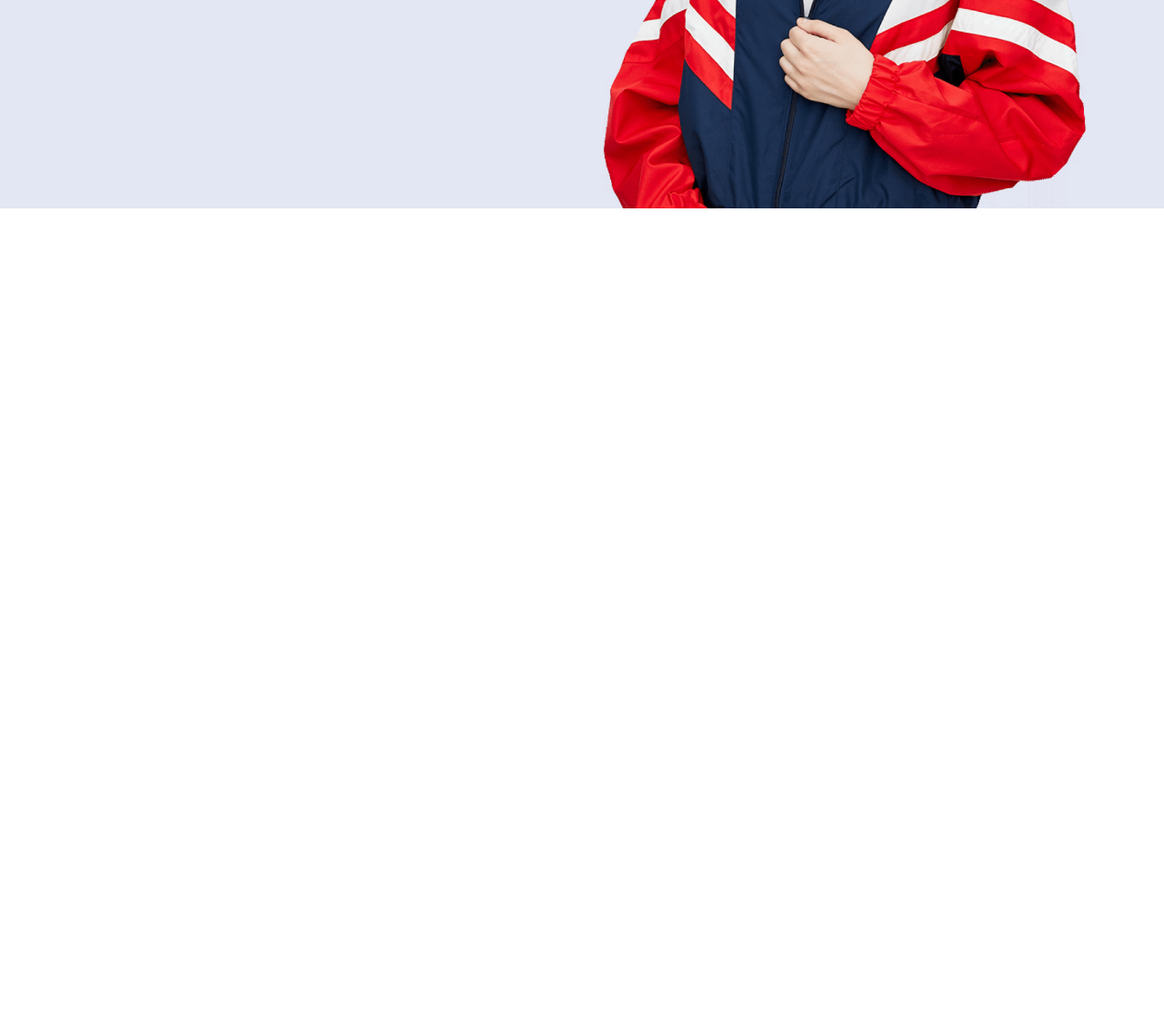
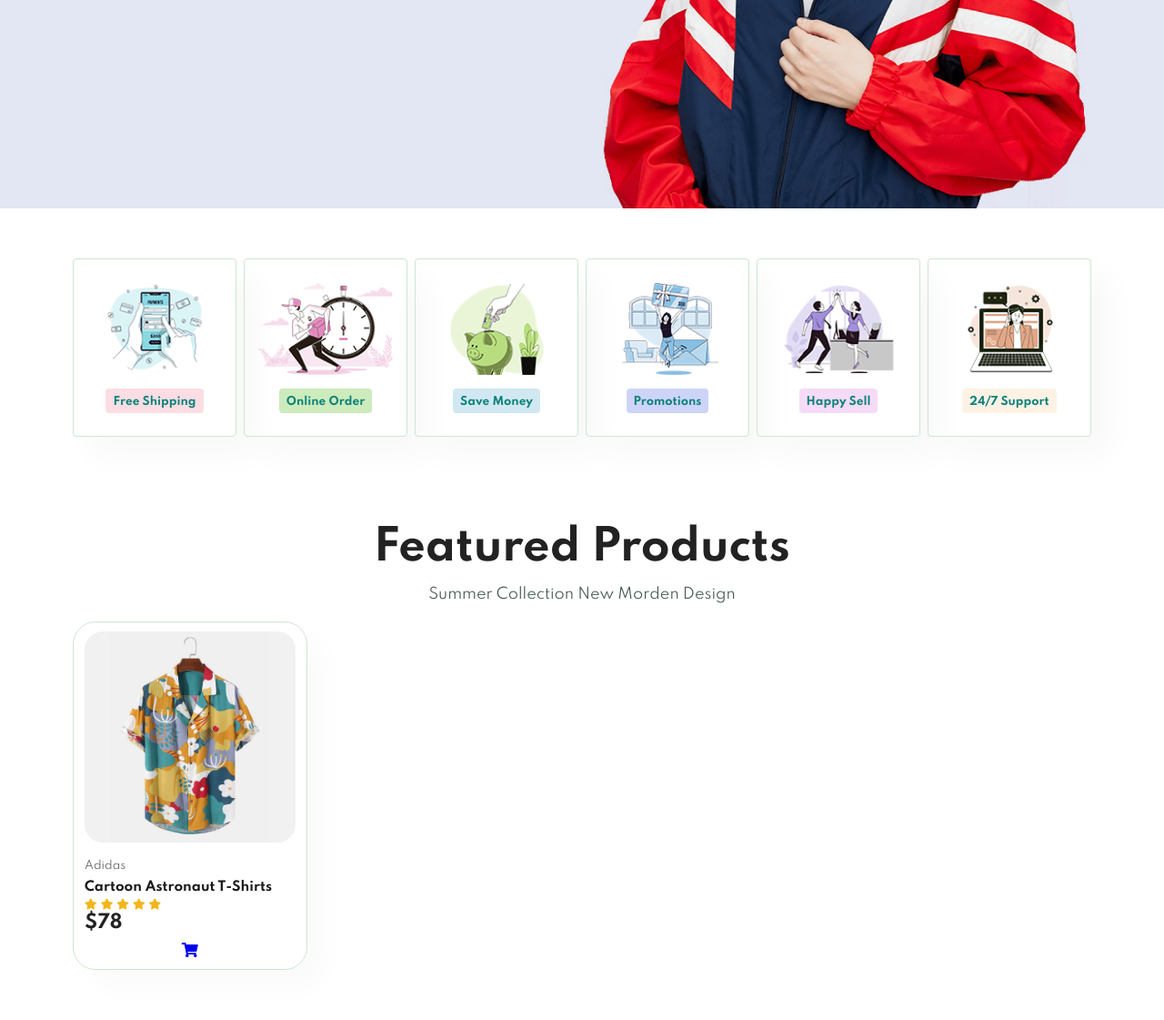
Before and after one commit to shalant/VanillaJSeCommerce, a plain HTML site: page index.html in a window 1280 px wide. Shown: the part 576-1697 px from the top of the page at 91% size. Before the commit the page ends 805 px from the top, so only its background shows below. Drawn offline with Linux system fonts and the light colour scheme.

Commit message:
stopped at 55:20

```diff
--- a/index.html
+++ b/index.html
@@ -8,6 +8,7 @@
     <link rel="stylesheet" href="style.css">
     <link rel="stylesheet" href="https://cdnjs.cloudflare.com/ajax/libs/font-awesome/5.15.0/css/all.css" />
 </head>
+
 <body>
     <section id="header">
         <a href="#"><img src="img/logo.png" class="logo" alt=""></a>
@@ -31,6 +32,57 @@
         <p>Save more with coupons & up to 70% off!</p>
         <button>Shop now</button>
     </section>
+
+    <section id="feature" class="section-p1">
+        <div class="fe-box">
+            <img src="img/features/f1.png" alt="">
+            <h6>Free Shipping</h6>
+        </div>
+        <div class="fe-box">
+            <img src="img/features/f2.png" alt="">
+            <h6>Online Order</h6>
+        </div>
+        <div class="fe-box">
+            <img src="img/features/f3.png" alt="">
+            <h6>Save Money</h6>
+        </div>
+        <div class="fe-box">
+            <img src="img/features/f4.png" alt="">
+            <h6>Promotions</h6>
+        </div>
+        <div class="fe-box">
+            <img src="img/features/f5.png" alt="">
+            <h6>Happy Sell</h6>
+        </div>
+        <div class="fe-box">
+            <img src="img/features/f6.png" alt="">
+            <h6>24/7 Support</h6>
+        </div>
+    </section>
+
+    <section id="product1" class="section-p1">
+        <h2>Featured Products</h2>
+        <p>Summer Collection New Morden Design</p>
+        <div class="pro-container">
+            <div class="pro">
+                <img src="img/products/f1.jpg" alt="">
+                <div class="des">
+                    <span>Adidas</span>
+                    <h5>Cartoon Astronaut T-Shirts</h5>
+                    <div class="star">
+                        <i class="fas fa-star"></i>
+                        <i class="fas fa-star"></i>
+                        <i class="fas fa-star"></i>
+                        <i class="fas fa-star"></i>
+                        <i class="fas fa-star"></i>
+                    </div>
+                    <h4>$78</h4>
+                </div>
+                <a href="#"><i class="fa fa-shopping-cart"></i></a>
+            </div>
+        </div>
+    </section>
+
     <script src="script.js"></script>
 </body>
 </html>
--- a/style.css
+++ b/style.css
@@ -60,6 +60,10 @@ body {
   padding: 20px 80px;
   background: #E3E6F3;
   box-shadow: 0 5px 15px rgba(0,0,0,0.06);
+  z-index: 999;
+  position: sticky;
+  top: 0;
+  left: 0;
 }
 
 #navbar {
@@ -126,4 +130,110 @@ body {
   background-color: transparent;
   color: #088178;
   border: 0;
+  padding: 14px 80px 14px 65px;
+  background-repeat: no-repeat;
+  cursor: pointer;
+  font-weight: 700;
+  font-size: 15px;
 }
+
+#feature {
+  display: flex;
+  align-items: center;
+  justify-content: space-between;
+  flex-wrap: wrap;
+}
+
+#feature .fe-box {
+  width: 180px;
+  text-align: center;
+  padding: 25px 15px;
+  box-shadow: 20px 20px 34px rgba(0,0,0,0.03);
+  border: 1px solid #cce7d0;
+  border-radius: 4px;
+  margin: 15px 0;
+}
+
+#feature .fe-box:hover {
+  box-shadow: 10px 10px 54px rgba(70,61,221,0.1);
+}
+
+#feature .fe-box img {
+  width: 100%;
+  margin-bottom: 10px;
+}
+
+#feature .fe-box h6 {
+  display: inline-block;
+  padding: 9px 8px 6px 8px;
+  line-height: 1;
+  border-radius: 4px;
+  color: #088178;
+  background-color: #fddde4;
+}
+
+#feature .fe-box:nth-child(2) h6 {
+  background-color: #cdebbc;
+}
+
+#feature .fe-box:nth-child(3) h6 {
+  background-color: #d1e8f2;
+}
+
+#feature .fe-box:nth-child(4) h6 {
+  background-color: #cdd4f8;
+}
+
+#feature .fe-box:nth-child(5) h6 {
+  background-color: #f6dbf6;
+}
+
+#feature .fe-box:nth-child(6) h6 {
+  background-color: #fff2e5;
+}
+
+#product1 {
+  text-align: center;
+}
+
+#product1 .pro {
+  width: 23%;
+  min-width: 250px;
+  padding: 10px 12px;
+  border: 1px solid #cce7d0;
+  border-radius: 25px;
+  cursor: pointer;
+  box-shadow: 20px 20px 30px rgba(0,0,0,0.02);
+  margin: 15px 0;
+  transition: 0.2s ease;
+}
+
+#product1 .pro:hover {
+  box-shadow: 20px 20px 30px rgba(0,0,0,0.06);
+}
+
+#product1 .pro img {
+  width: 100%;
+  border-radius: 20px;
+}
+
+#product1 .pro .des {
+  text-align: start;
+  padding: 10px 0;
+}
+
+#product1 .pro .des span {
+  color: #606063;
+  font-size: 12px;
+}
+
+#product1 .pro .des h5 {
+  padding-top: 7px;
+  color: #1a1a1a;
+  font-size: 14px;
+}
+
+#product1 .pro .des i {
+  font-size: 12px;
+  color: rgb(243,181,25);
+}
```
